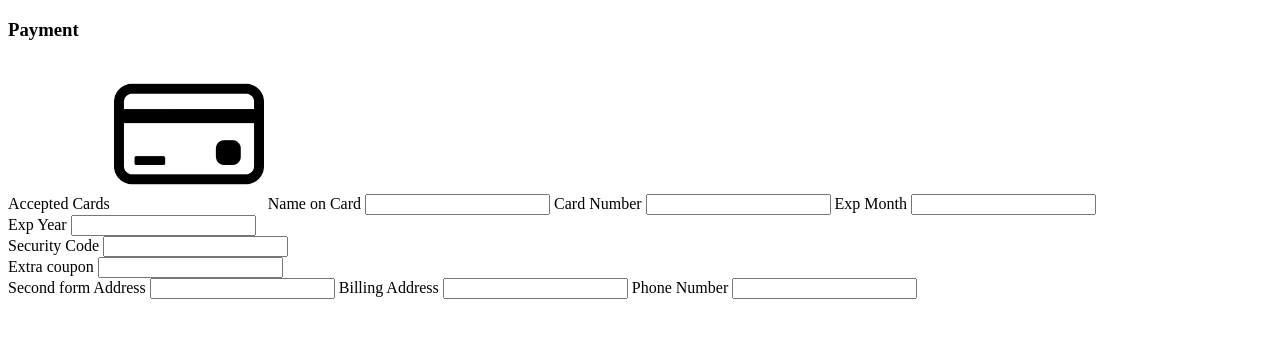
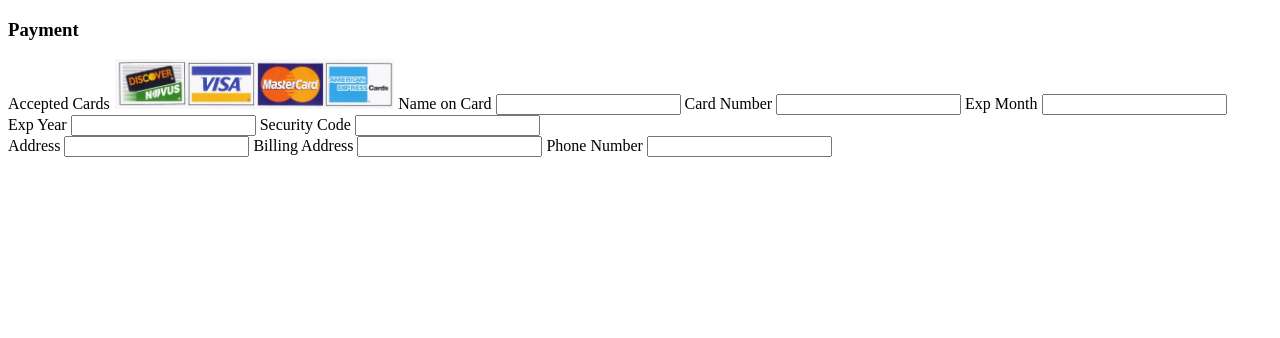
Before and after one commit to mjohnson245/Web_Programming_Project_4, a PHP site: page /cardpayment.php in a window 1280 px wide. Shown: the top 338 px of the page. Run offline with PHP 8.4, Linux system fonts and the light colour scheme.

Commit message:
Added extra styling

```diff
--- a/cardpayment.php
+++ b/cardpayment.php
@@ -6,7 +6,7 @@
           <div class="col-50">
             <h3>Payment</h3>
             <label for="fname">Accepted Cards</label>
-            <img src="img/cardicon.png" width="150" height="150" id = "icon">
+            <img src="img/cardicon.png" height="50" id = "icon">
 
             <label for="cname">Name on Card</label>
             <input type="text" id="cname" name="cardname">
@@ -16,23 +16,19 @@
             <input type="text" id="expmonth" name="expmonth">
 
             <div class="row">
-              <div class="col-50">
+
                 <label for="expyear">Exp Year</label>
                 <input type="text" id="expyear" name="expyear">
-              </div>
-              <div class="col-50">
+
+
                 <label for="cvv">Security Code</label>
                 <input type="text" id="cvv" name="cvv">
-              </div>
-              <div class="col-50">
-                <label for="cvv">Extra coupon</label>
-                <input type="text" id="coupon" name="coupon">
-              </div>
+
+
             </div>
           </div>
         </div>
         <div class="col-50">
-            <label for="fname">Second form</label>
 
             <label for="cname">Address</label>
             <input type="text" id="address" name="address">
@@ -43,9 +39,9 @@
 		<br>
 
       </form>
-    </div>
 
-  </div>
+		<p id="ct"></p>
+
 
 <script>
 document.addEventListener("DOMContentLoaded", function(){
@@ -71,15 +67,15 @@ function getCreditCardType(ccnum){
 var type = getCreditCardType(ccnum);
 switch (type){
   case "mastercard":
-    document.getElementById('icon').src = "img/mastercard.png";
-    break;
+    document.getElementById('ct').innerHTML = "Mastercard"
+	break;
 
   case "visa":
-    document.getElementById('icon').src = "img/visa.png";
+    document.getElementById('ct').innerHTML = "Visa";
     break;
 
   case "amex":
-    document.getElementById('icon').src = "img/express.png";
+    document.getElementById('ct').innerHTML = "American Express";
     break;
 
   default:
@@ -91,15 +87,15 @@ function handleEvent(event){
   switch (type)
   {
     case "mastercard":
-        document.getElementById('icon').src = "img/mastercard.png";
+        document.getElementById('ct').innerHTML = "Mastercard"
         break;
 
     case "visa":
-        document.getElementById('icon').src = "img/visa.png";
+        document.getElementById('ct').innerHTML = "Visa";
         break;
 
     case "amex":
-        document.getElementById('icon').src = "img/express.png";
+        document.getElementById('ct').innerHTML = "American Express";
         break;
 
     default:
```
Also changed, not shown: rentalstyle.css (+66 -6 lines), img/cardicon.png.
